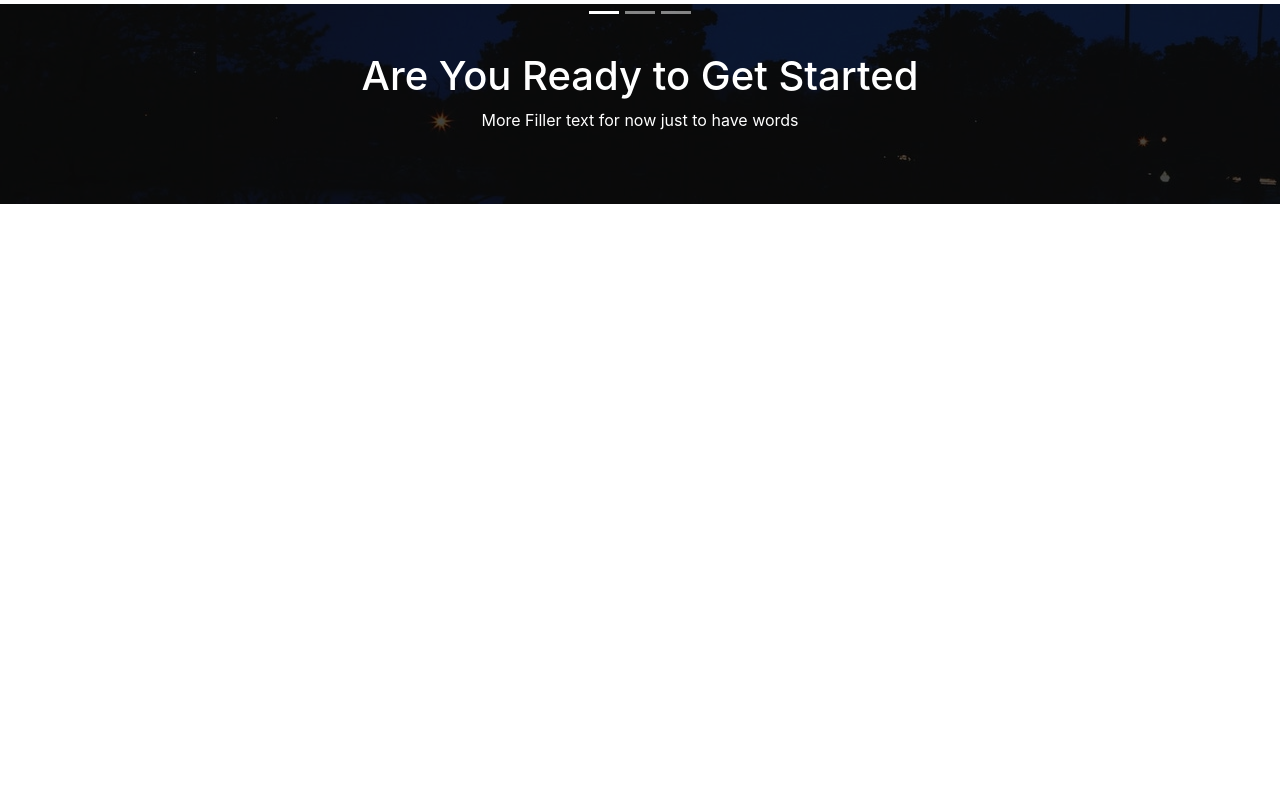
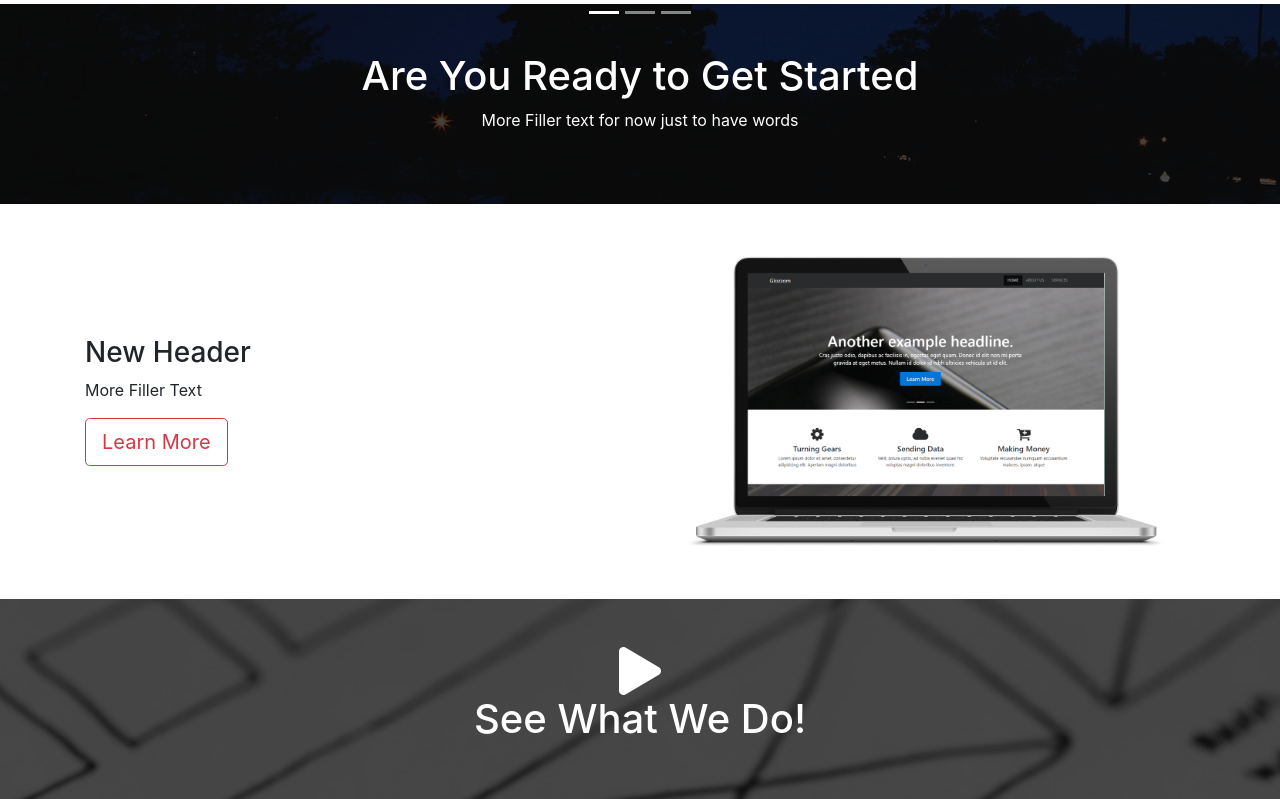
Before and after one commit to dkhayutin/TechLabs, a PHP site: page / in a window 1280 px wide. Shown: the part 760-1559 px from the top of the page. Before the commit the page ends 964 px from the top, so only its background shows below. Run offline with PHP 8.4, Linux system fonts and the light colour scheme; some libraries are stand-ins or nearby versions.

Commit message:
modal implementation and styling

```diff
--- a/css/styles.css
+++ b/css/styles.css
@@ -46,3 +46,18 @@
   height: 100%;
   background: rgba(0, 0, 0, 0.7);
 }
+
+#video-play {
+  position: relative;
+  min-height: 200px;
+  background: url('../img/media.jpg');
+  background-attachment: fixed;
+  background-repeat: no-repeat;
+  background-position: 0 -300px;
+  text-align: center;
+  color: #fff;
+}
+
+#video-play a {
+  color: #fff;
+}
--- a/index.html
+++ b/index.html
@@ -122,6 +122,38 @@
       </div>
   </section>
 
+<!-- Info Section  -->
+<section id="info" class="py-3">
+  <div class="container">
+    <div class="row">
+      <div class="col-md-6 align-self-center">
+        <h3>New Header</h3>
+        <p>More Filler Text</p>
+        <a href="about.html" class="btn btn-outline-danger btn-lg">Learn More</a>
+      </div>
+      <div class="col-md-6">
+        <img src="img/laptop.png" class="img-fluid">
+      </div>
+    </div>
+  </div>
+</section>
+
+<!-- Video Play -->
+
+<section id="video-play">
+  <div class="dark-overlay">
+    <div class="row">
+      <div class="col">
+        <div class="containter p-5">
+          <a href="#" class="video" data-video="https://www.youtube.com/embed/SuUlHD4sBB4" data-toggle="modal" data-target="#videoModal">
+            <i class="fas fa-play fa-3x"></i>
+          </a>
+          <h1>See What We Do!</h1>
+        </div>
+      </div>
+    </div>
+  </div>
+</section>
 
 
 <script src="http://code.jquery.com/jquery-3.3.1.min.js" integrity="sha256-FgpCb/KJQlLNfOu91ta32o/NMZxltwRo8QtmkMRdAu8="crossorigin="anonymous"></script>
```
